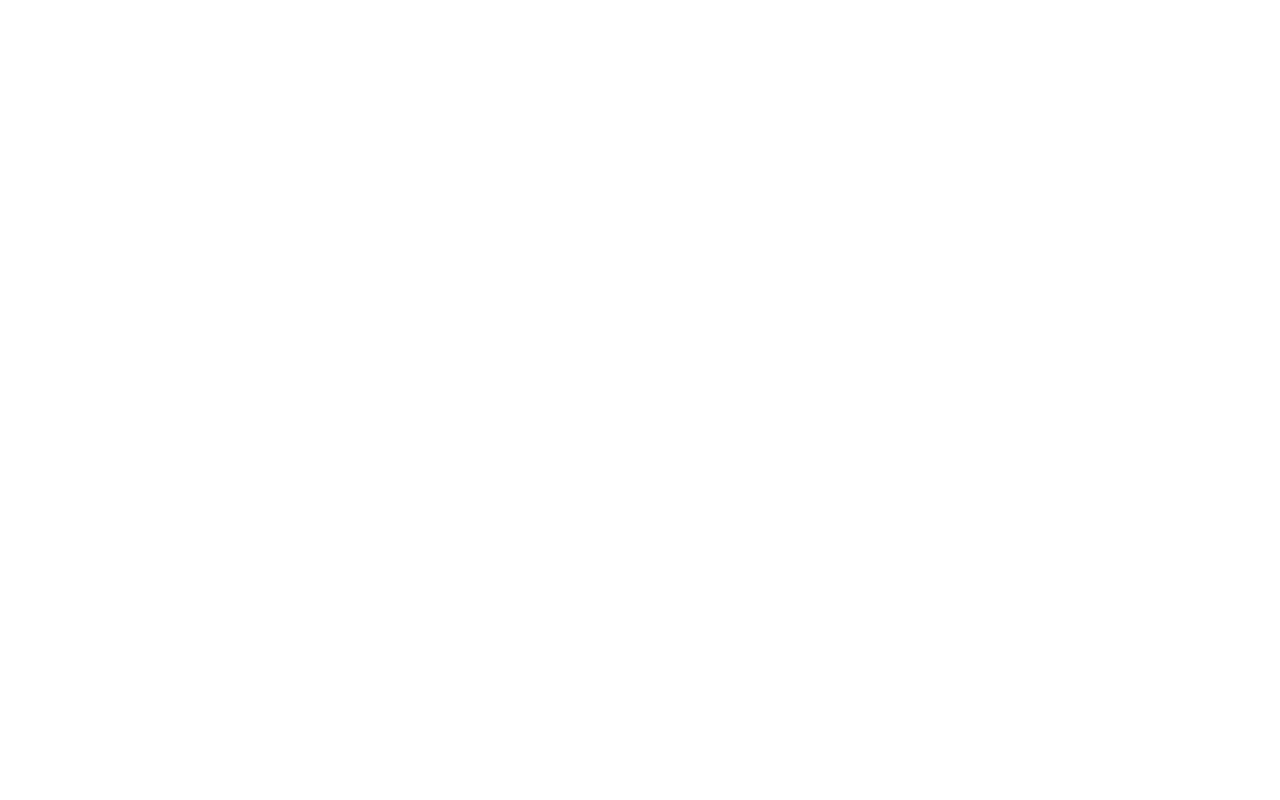
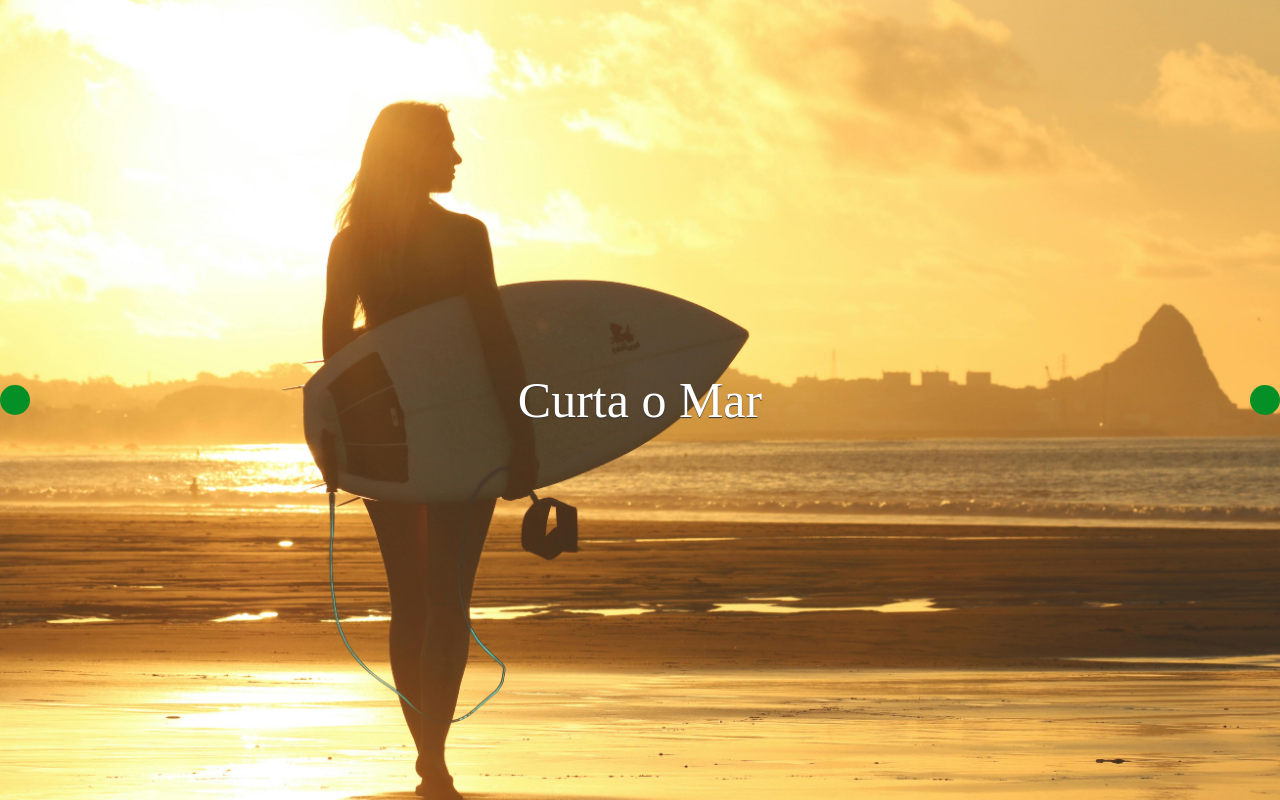
Before and after one commit to Fabio-Zanetti/JS_Slideshow, a plain HTML site: page index.html in a window 1280 px wide. Drawn offline with Linux system fonts and the light colour scheme; grey boxes are pictures that could not be loaded.

Commit message:
Finalizado

```diff
--- a/index.html
+++ b/index.html
@@ -4,8 +4,30 @@
     <meta charset="UTF-8">
     <meta name="viewport" content="width=device-width, initial-scale=1.0">
     <title>Slideshow</title>
+    <link rel="stylesheet" href="style.css">
 </head>
 <body>
+    <header>
+        <div class="header"></div>
+        <div class="slider">
+            <div class="slider--controls">
+                <div class="slider--control" onclick="goPrev()"></div>
+                <div class="slider--control" onclick="goNext()"></div>
+            </div>
+            <div class="slider--width" >
+                <div class="slider--item" style="background-image: url(images/img1.jpg)">
+                    Viva o Surf
+                </div>
+                <div class="slider--item" style="background-image: url(images/img2.jpg)">
+                    Curta o Mar
+                </div>
+                <div class="slider--item" style="background-image: url(images/img3.jpg);">
+                    Pegue Onda
+                </div>
+            </div>
+        </div>
+    </header>
 
+    <script src="script.js"></script>
 </body>
 </html>
--- /dev/null
+++ b/script.js
@@ -0,0 +1,27 @@
+let totalSlides = document.querySelectorAll('.slider--item').length;
+let currentSlide = 0;
+
+document.querySelector('.slider--width').style.width = `calc(100vw * ${totalSlides})`;
+document.querySelector('.slider--controls').style.height = `${document.querySelector('.slider').clientHeight}px`;
+
+function goPrev() {
+    currentSlide--;
+    if(currentSlide < 0) {
+        currentSlide = totalSlides - 1;
+    }
+    updateMArgin();
+};
+function goNext() {
+    currentSlide++;
+    if(currentSlide > (totalSlides - 1)) {
+        currentSlide = 0;
+    }
+    updateMArgin();
+};
+
+function updateMArgin() {
+    let sliderItemWidth = document.querySelector('.slider').clientWidth;
+    let newMargin = (currentSlide * sliderItemWidth);
+    document.querySelector('.slider--width').style.marginLeft = `-${newMargin}px`;
+};
+setInterval(goNext, 4000);
--- /dev/null
+++ b/style.css
@@ -0,0 +1,53 @@
+* {
+    box-sizing: border-box;
+}
+body {
+    margin: 0;
+}
+header {
+    margin: 0;
+    display: flex;
+    flex-direction: column;
+    height: 100vh;
+}
+.header {
+    background-color: transparent;
+}
+.slider {
+    flex: 1;
+    overflow: hidden;
+}
+.slider--width {
+    height: 100%;
+    display: flex;
+    transition: all ease 0.3s;
+}
+.slider--item {
+    width: 100vw;
+    height: inherit;
+    background-position: center;
+    background-size: cover;
+    display: flex;
+    justify-content: center;
+    align-items: center;
+    color: #fff;
+    text-shadow: 0px 1px 1px #333;
+    font-size: 50px;
+}
+.slider--controls {
+    position: absolute;
+    z-index: 99;
+    width: 100vw;
+    display: flex;
+    justify-content: space-between;
+    align-items: center;
+}
+
+.slider--control {
+    width: 30px;
+    height: 30px;
+    background-color: #048f27;
+    border-radius: 50%;
+    overflow: hidden;
+    cursor: pointer;
+}
```
